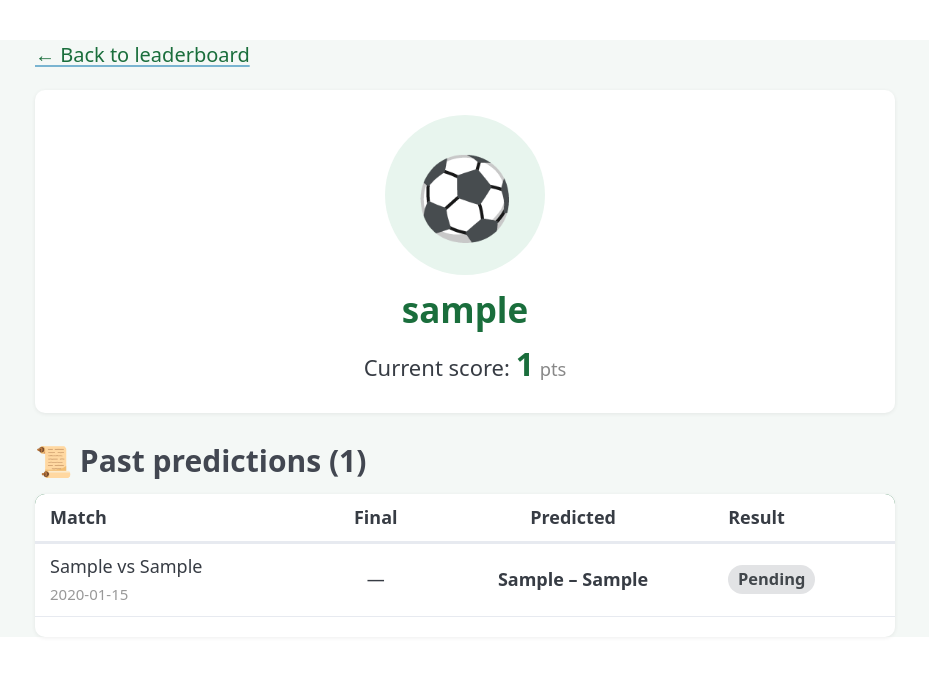
After one commit to violinyanev/soccer-game, a FastAPI app: template app/templates/profile.html in a window 1280 px wide. The commit adds this page. Shown: the top 676 px of the page, without its empty margins (175-1104 px from the left). Run offline with FastAPI, Linux system fonts and the light colour scheme; the template is opened without the code that fills it: most values are stand-ins (such as "Sample title", 1, 10 or a date in 2020); parts of the project's set-up code (start-up, migrations or seed data) failed here and were passed over; some libraries are stand-ins or nearby versions.

Commit message:
Add clickable player profile pages
Clicking any participant's avatar now opens /player/{id}, showing their photo
large, their current total score, and a table of all their predictions on
matches that have already started — each with the final score and a correctness
label (Exact +3 / Goal difference +2 / Right winner +1 / Wrong +0 / Pending).
Predictions on still-open matches are withheld to avoid spoilers.

- matches router: GET /player/{user_id}.
- avatar macro: wraps the icon in a link to the profile (link=false to opt out).
- base nav: the current user's avatar links to their own profile.
- new templates/profile.html.

Co-Authored-By: Claude Opus 4.8 <noreply@anthropic.com>

```diff
--- a/app/templates/base.html
+++ b/app/templates/base.html
@@ -154,9 +154,11 @@
   {% if user.is_admin %}
   <a href="/admin">🛠 Admin</a>
   {% endif %}
-  <img src="/avatar/{{ user.user_id }}" alt=""
-       style="width:28px; height:28px; border-radius:50%; object-fit:cover; border:1px solid rgba(255,255,255,0.5);"
-       onerror="this.replaceWith(Object.assign(document.createElement('span'),{textContent:'⚽',style:'font-size:1.2rem'}))" />
+  <a href="/player/{{ user.user_id }}" title="My profile">
+    <img src="/avatar/{{ user.user_id }}" alt=""
+         style="width:28px; height:28px; border-radius:50%; object-fit:cover; border:1px solid rgba(255,255,255,0.5); display:block;"
+         onerror="this.replaceWith(Object.assign(document.createElement('span'),{textContent:'⚽',style:'font-size:1.2rem'}))" />
+  </a>
   <form method="post" action="/logout">
     <button class="logout-btn" type="submit">Logout ({{ user.sub }})</button>
   </form>
--- /dev/null
+++ b/app/templates/profile.html
@@ -0,0 +1,84 @@
+{% extends "base.html" %}
+{% block title %}{{ player.username }} — WC 2026 Predictor{% endblock %}
+
+{% block content %}
+
+<p style="margin-bottom:1rem;"><a href="/leaderboard" style="color:#1a6e3c;">← Back to leaderboard</a></p>
+
+<div class="card" style="text-align:center;">
+  {% if player.avatar_filename %}
+    <img src="/avatar/{{ player.id }}" alt="{{ player.username }}"
+         style="width:160px; height:160px; border-radius:50%; object-fit:cover;
+                border:4px solid var(--brand); margin-bottom:0.75rem;" />
+  {% else %}
+    <div style="width:160px; height:160px; border-radius:50%; margin:0 auto 0.75rem;
+                background:var(--brand-light); display:flex; align-items:center;
+                justify-content:center; font-size:4rem;">⚽</div>
+  {% endif %}
+
+  <h2 style="margin:0; color:var(--brand);">
+    {{ player.username }}
+    {% if player.username == user.sub %}<small style="color:#888;">(you)</small>{% endif %}
+  </h2>
+
+  <p style="margin:0.5rem 0 0; font-size:1.1rem;">
+    Current score: <strong style="font-size:1.6rem; color:var(--brand);">{{ total_points }}</strong>
+    <small style="color:#888;">pts</small>
+  </p>
+</div>
+
+<h3 style="margin:1.5rem 0 0.75rem;">📜 Past predictions ({{ predictions | length }})</h3>
+
+{% if not predictions %}
+<div class="card" style="text-align:center; color:#888;">No predictions on started matches yet.</div>
+{% else %}
+<div class="card" style="padding:0; overflow:hidden;">
+  <div style="overflow-x:auto;">
+    <table style="width:100%; border-collapse:collapse; font-size:0.9rem;">
+      <thead>
+        <tr style="background:#1a6e3c; color:#fff;">
+          <th style="padding:0.5rem 0.75rem; text-align:left;">Match</th>
+          <th style="padding:0.5rem 0.75rem; text-align:center;">Final</th>
+          <th style="padding:0.5rem 0.75rem; text-align:center;">Predicted</th>
+          <th style="padding:0.5rem 0.75rem; text-align:left;">Result</th>
+        </tr>
+      </thead>
+      <tbody>
+        {% for p in predictions %}
+        {% set m = p.match %}
+        {% set pr = p.pred %}
+        <tr style="{% if loop.index is even %}background:#f4f8f6;{% endif %}">
+          <td style="padding:0.45rem 0.75rem;">
+            {{ m.home_team }} vs {{ m.away_team }}
+            <br/><small style="color:#999;">{{ m.match_datetime.strftime("%Y-%m-%d") }}</small>
+          </td>
+          <td style="padding:0.45rem 0.75rem; text-align:center; white-space:nowrap;">
+            {% if m.status == "FINISHED" and m.home_score is not none %}{{ m.home_score }} – {{ m.away_score }}{% else %}—{% endif %}
+          </td>
+          <td style="padding:0.45rem 0.75rem; text-align:center; white-space:nowrap;">
+            <strong>{{ pr.predicted_home }} – {{ pr.predicted_away }}</strong>
+          </td>
+          <td style="padding:0.45rem 0.75rem;">
+            {% if m.status == "FINISHED" and pr.points_awarded is not none %}
+              {% if pr.points_awarded == 3 %}
+                <span class="points-chip earned">Exact ⭐ (+3)</span>
+              {% elif pr.points_awarded == 2 %}
+                <span class="points-chip earned">Goal difference (+2)</span>
+              {% elif pr.points_awarded == 1 %}
+                <span class="points-chip earned">Right winner (+1)</span>
+              {% else %}
+                <span class="points-chip zero">Wrong (+0)</span>
+              {% endif %}
+            {% else %}
+              <span class="points-chip pending">Pending</span>
+            {% endif %}
+          </td>
+        </tr>
+        {% endfor %}
+      </tbody>
+    </table>
+  </div>
+</div>
+{% endif %}
+
+{% endblock %}
```
Also changed, not shown: app/routers/matches.py (+46 -0 lines), app/templates/_macros.html (+5 -2 lines), README.md.
